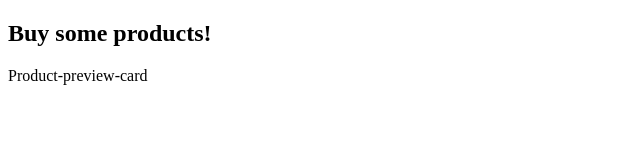
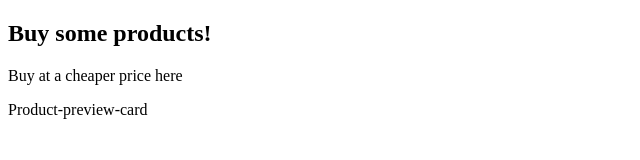
Before and after one commit to Coderline-32/Product-Preview-card, a plain HTML site: page product.html in a window 1280 px wide. Shown: the whole page, without its empty margins (0-640 px from the left). Drawn offline with Linux system fonts and the light colour scheme.

Commit message:
I added a marketting message

```diff
--- a/product.html
+++ b/product.html
@@ -7,6 +7,7 @@
 </head>
 <body>
     <h2>Buy some products!</h2>
+    <p> Buy at a cheaper price here</p>
    Product-preview-card
 </body>
 </html>
```
